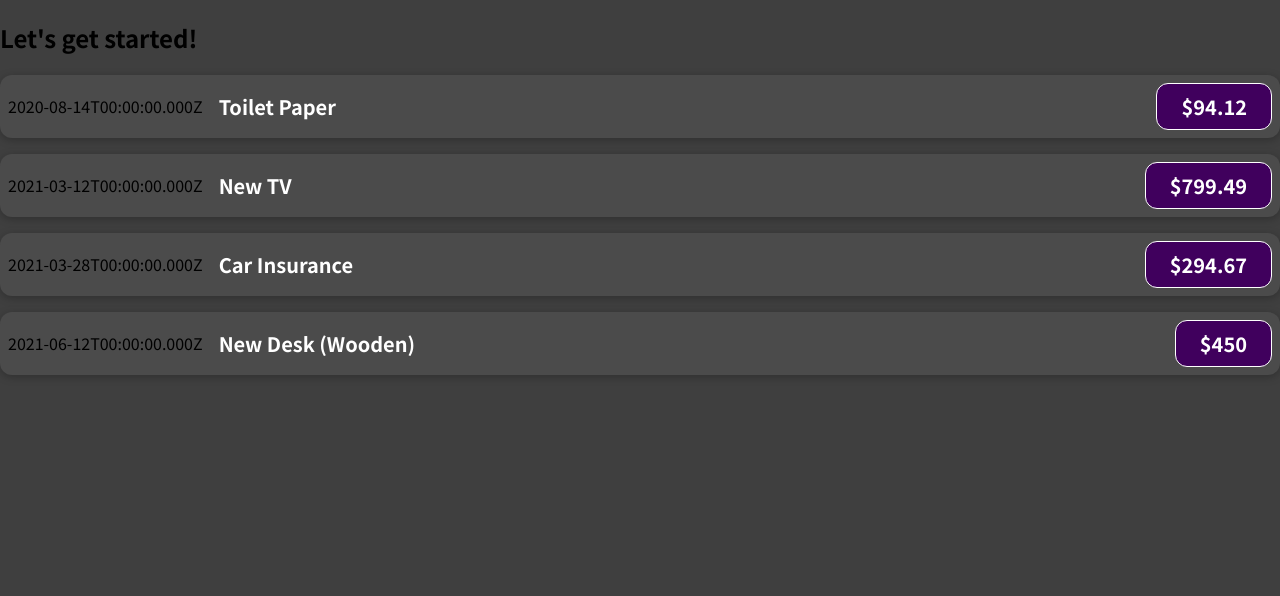
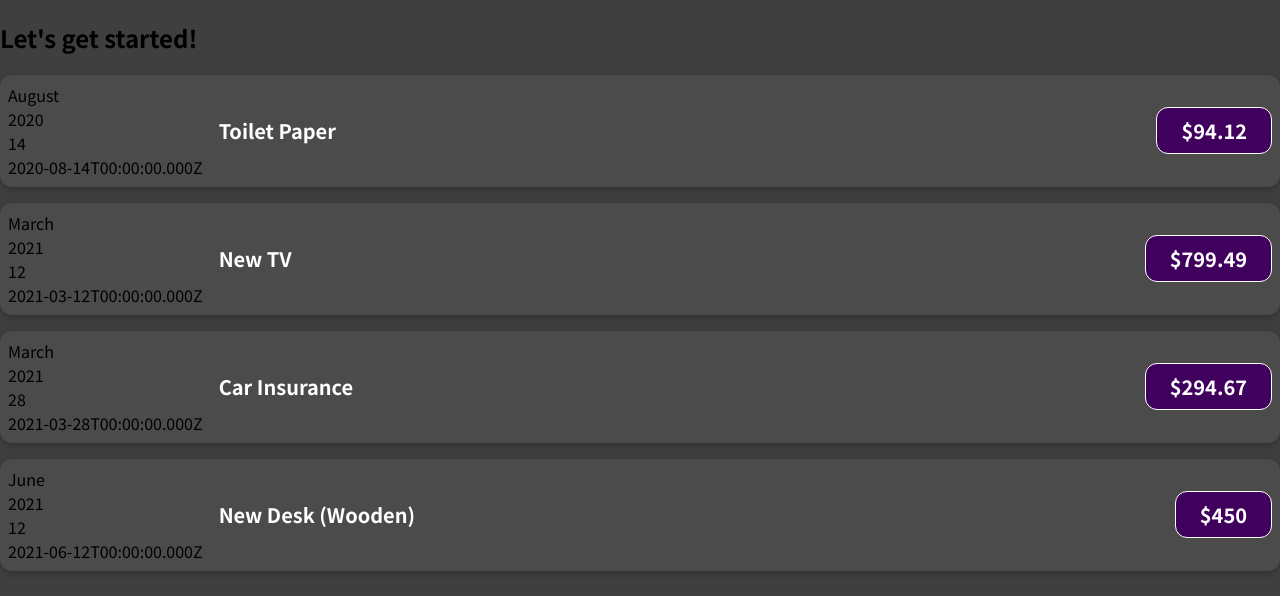
Before and after one commit to matekuna92/react-complete, a React (Create React App) app: page / in a window 1280 px wide. Shown: the top 596 px of the page. Built offline with nearby package versions, Linux system fonts and the light colour scheme.

Commit message:
Props date

```diff
--- a/src/components/ExpenseItem.js
+++ b/src/components/ExpenseItem.js
@@ -2,11 +2,19 @@
 import './ExpenseItem.css';
 
 function ExpenseItem(props) {
+    const month = props.date.toLocaleString('en-US', {month: 'long'});
+    const day = props.date.toLocaleString('en-US', {day: '2-digit'});
+    const year = props.date.getFullYear();
+
     // expenseDate is a date object, cant be output as text: toISOString()
-
     return (
         <div className="expense-item">
-            <div> {props.date.toISOString()} </div>
+            <div>
+            <div> {month} </div>
+            <div> {year} </div>
+            <div> {day} </div>
+            {props.date.toISOString()}
+            </div>
             <div className="expense-item__description">
             <h2> {props.title} </h2>
             <div className="expense-item__price"> ${props.amount}</div>
```
